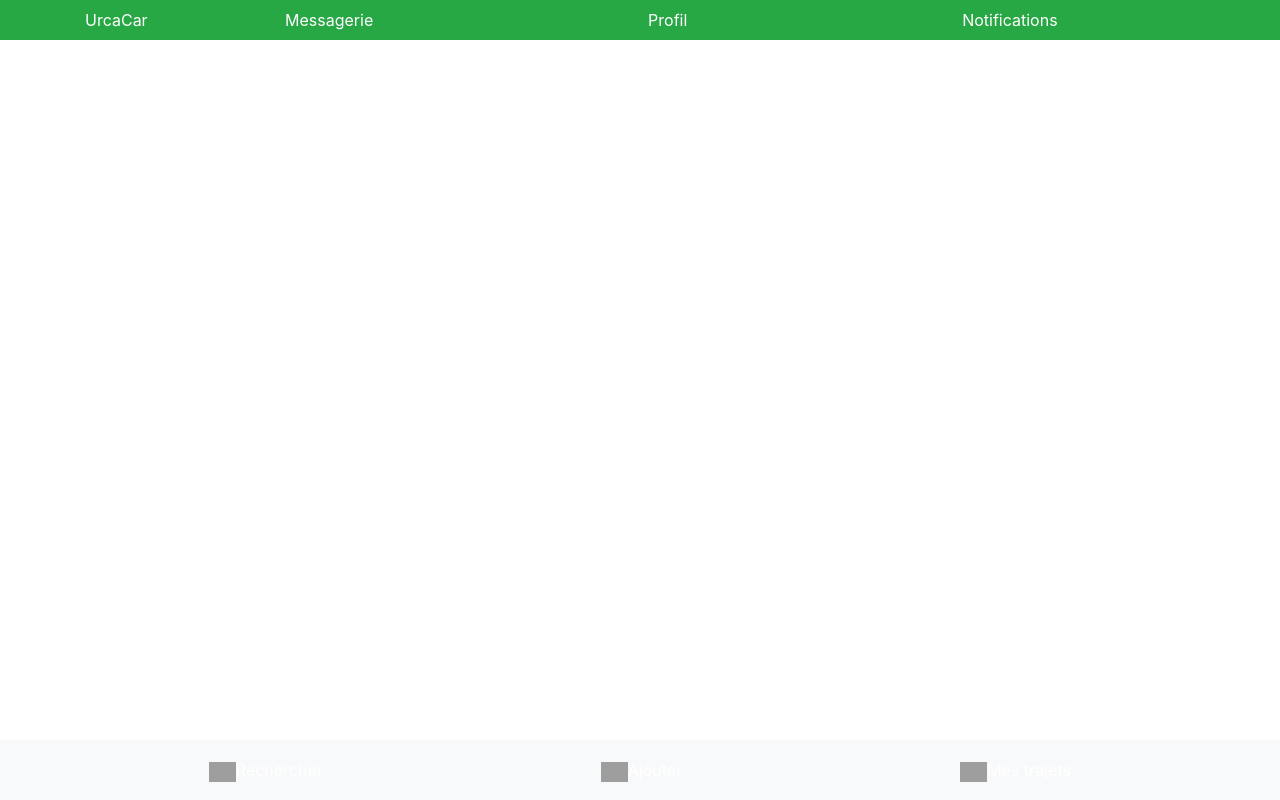
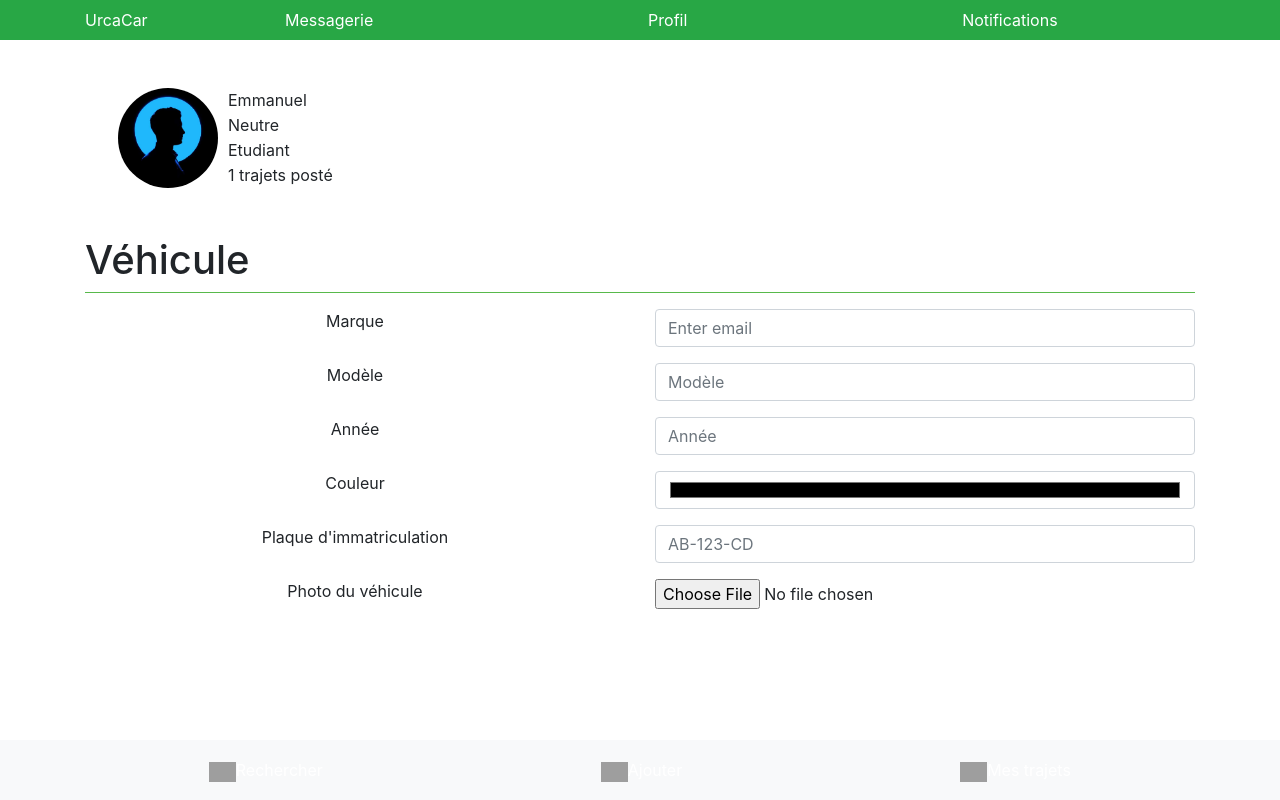
Before and after one commit to enzo-firmino/urcacar, a React (Create React App) app in the folder urcacar/: page /profil in a window 1280 px wide. Built offline with nearby package versions, Linux system fonts and the light colour scheme; grey boxes are pictures that could not be loaded.

Commit message:
Moitié de la page profil

```diff
--- a/urcacar/src/App.js
+++ b/urcacar/src/App.js
@@ -4,6 +4,7 @@ import React from "react";
 import {Header} from "./components/Header";
 import {Footer} from "./components/Footer";
 import {Accueil} from "./components/Accueil";
+import {Profil} from "./components/Profil";
 import {
     BrowserRouter as Router,
     Switch,
@@ -25,7 +26,7 @@ function App() {
                     <ListeRecherche/>
                 </Route>
                 <Route path="/profil">
-
+                    <Profil/>
                 </Route>
                 <Route path="/notifications">
                     <Dashboard/>
--- a/urcacar/src/components/Profil/index.js
+++ b/urcacar/src/components/Profil/index.js
@@ -0,0 +1,126 @@
+import React from "react";
+import profilePicture from '../../assets/profilepicture.jpg';
+import Image from "react-bootstrap/Image";
+import { Col, Form, Row } from "react-bootstrap";
+
+export function Profil(props) {
+    return (
+        <div className="container">
+            <Top/>
+            <Vehicule/>
+            <Preferences/>
+            <Notification/>
+        </div>
+    )
+}
+
+function Top(){
+    return (
+    <div className="row p-5">
+        <Image style={{height:100, width:100}} src={profilePicture} roundedCircle/>
+        <div style={{paddingLeft:10}}>
+            <p className="text-left" style={{marginBottom:1}}>Emmanuel</p>
+            <p className="text-left" style={{marginBottom:1}}>Neutre</p>
+            <p className="text-left" style={{marginBottom:1}}>Etudiant</p>
+            <p className="text-left" style={{marginBottom:1}}>1 trajets posté</p>
+        </div>
+    </div>
+    )
+}
+
+function Vehicule(){
+    return(
+    <div>
+        <Title/>
+        <Form>
+            <Form.Group controlId="formBasicEmail">
+                <Row>
+                    <Col>
+                        <Form.Label>Marque</Form.Label>
+                    </Col>
+                    <Col>
+                        <Form.Control type="email" placeholder="Enter email" />
+                    </Col>
+                </Row>
+            </Form.Group>
+
+            <Form.Group controlId="formBasicPassword">
+                <Row>
+                    <Col>
+                        <Form.Label>Modèle</Form.Label>
+                    </Col>
+                    <Col>
+                        <Form.Control type="text" placeholder="Modèle" />
+                    </Col>
+                </Row>
+            </Form.Group>
+
+            <Form.Group controlId="formBasicPassword">
+                <Row>
+                    <Col>
+                        <Form.Label>Année</Form.Label>
+                    </Col>
+                    <Col>
+                        <Form.Control type="annee" placeholder="Année" />
+                    </Col>
+                </Row>
+            </Form.Group>
+
+            <Form.Group controlId="formBasicPassword">
+                <Row>
+                    <Col>
+                        <Form.Label>Couleur</Form.Label>
+                    </Col>
+                    <Col>
+                        <Form.Control type="color" placeholder="Couleur" />
+                    </Col>
+                </Row>
+            </Form.Group>
+
+            <Form.Group controlId="formBasicPassword">
+                <Row>
+                    <Col>
+                        <Form.Label>Plaque d'immatriculation</Form.Label>
+                    </Col>
+                    <Col>
+                        <Form.Control type="pImma" placeholder="AB-123-CD" />
+                    </Col>
+                </Row>
+            </Form.Group>
+
+            <Form.Group controlId="formBasicPassword">
+                <Row>
+                    <Col>
+                        <Form.Label>Photo du véhicule</Form.Label>
+                    </Col>
+                    <Col>
+                        <Form.File id="exampleFormControlFile1" />
+                    </Col>
+                </Row>
+            </Form.Group>
+        </Form>
+    </div>
+    )
+}
+
+function Preferences(){
+    return (
+        <>
+        </>
+    )
+}
+
+function Notification(){
+    return (
+        <>
+        </>
+    )
+}
+
+function Title(){
+    return (
+        <div style={{borderBottom: "1px solid #58B94B", fontWeight: 'bold'}}>
+            <h1 className="text-left">Véhicule</h1>
+        </div>
+    )
+}
```
Also changed, not shown: urcacar/src/components/Map/index.js (renamed from urcacar/src/components/fabien/index.js).
